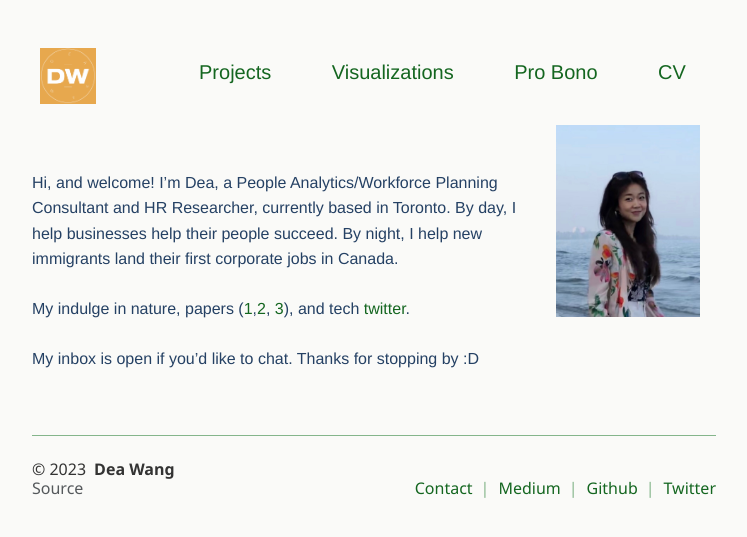
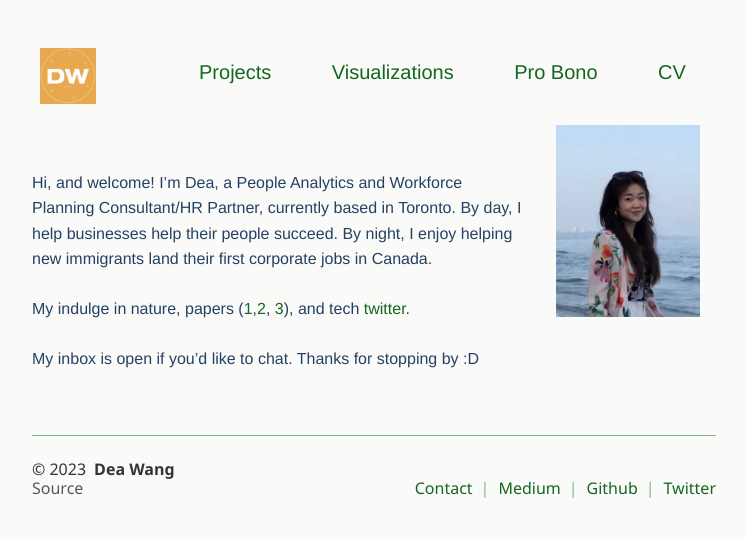
Before and after one commit to deawyk/deawyk.github.io, a Jekyll site: the page built from index.md, in a window 1280 px wide. Shown: the top 537 px of the page, without its empty margins (266-1013 px from the left). Built offline with Jekyll 4.4.1, drawn with Linux system fonts in a browser that asks for light colours.

Commit message:
Update index.md

```diff
--- a/index.md
+++ b/index.md
@@ -16,7 +16,7 @@ title: Dea Wang
 <div class="lead lead-about">
 
 <br>
-Hi, and welcome! I'm Dea, a People Analytics/Workforce Planning Consultant and HR Researcher, currently based in Toronto. By day, I help businesses help their people succeed. By night, I help new immigrants land their first corporate jobs in Canada. <br>
+Hi, and welcome! I'm Dea, a People Analytics and Workforce Planning Consultant/HR Partner, currently based in Toronto. By day, I help businesses help their people succeed. By night, I enjoy helping new immigrants land their first corporate jobs in Canada. <br>
 
 My indulge in nature, papers ([1](https://scholar.google.com/citations?view_op=view_citation&hl=en&user=cL23w-4AAAAJ&citation_for_view=cL23w-4AAAAJ:lK9BDNCuzFgC),[2](https://themorningnews.org/article/the-high-is-always-the-pain-and-the-pain-is-always-the-high), [3](http://www.paulgraham.com/love.html)), and tech [twitter](twitter.com/deawyk/likes).
 
```
